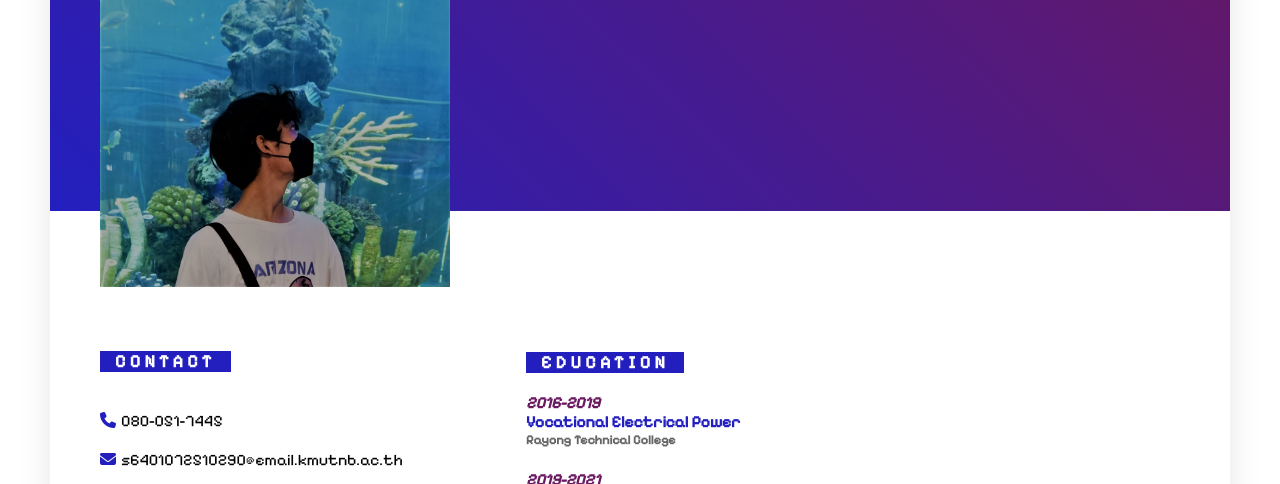
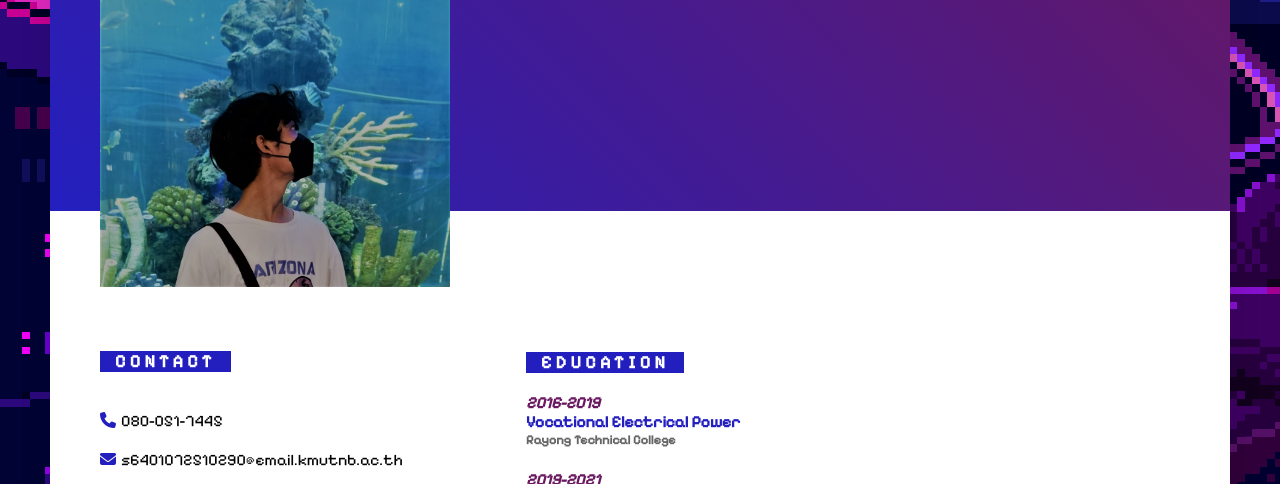
Before and after one commit to weemworld2000/CV_Weem, a plain HTML site: page index.html in a window 1280 px wide. Shown: the part 313-797 px from the top of the page. Drawn offline with Linux system fonts and the light colour scheme.

Commit message:
Update style.css

```diff
--- a/style.css
+++ b/style.css
@@ -16,7 +16,7 @@ body
     justify-content: center;
     align-items: center;
     min-height: 0vh;
-    background-image: url(galexy.gif);
+    background-image: url(img/galexy.gif);
     /* background-color: #f3f3f3; */
 }
 a
```
